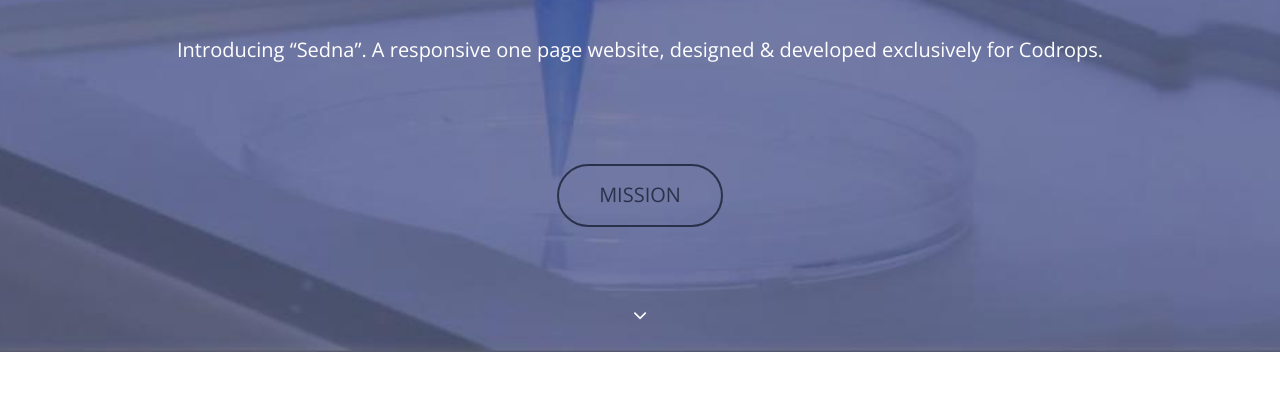
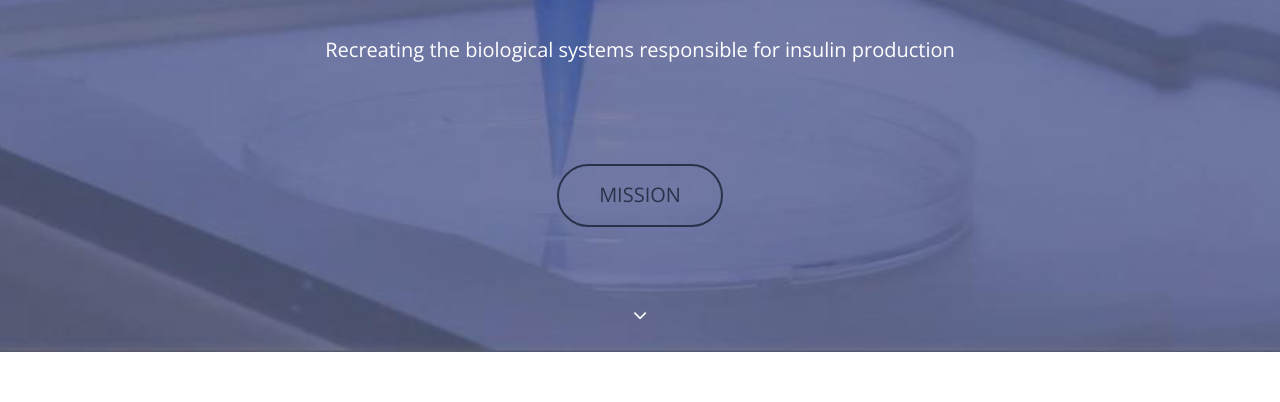
Before and after one commit to metanoia-med/content, a plain HTML site: page index.html in a window 1280 px wide. Shown: the part 398-800 px from the top of the page. Drawn offline with nearby package versions, Linux system fonts and the light colour scheme.

Commit message:
Update index.html

```diff
--- a/index.html
+++ b/index.html
@@ -64,7 +64,7 @@
                 <div class="col-md-10 col-md-offset-1">
                     <div class="hero-content text-center">
                         <h1 style = "color:white; font-size: 60px; font-weight: bolder;">Revolutionizing Treatment for Type 1 Diabetes</h1>
-                        <p class="intro">Introducing “Sedna”. A responsive one page website, designed & developed exclusively for Codrops.</p>
+                        <p class="intro">Recreating the biological systems responsible for insulin production</p>
                        <a href="#problem" class="btn btn-accent btn-large">Mission</a>
 
                     </div>
```
